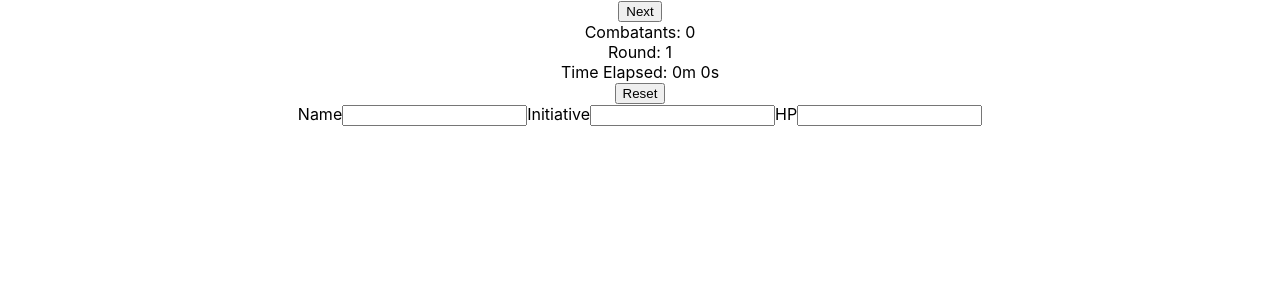
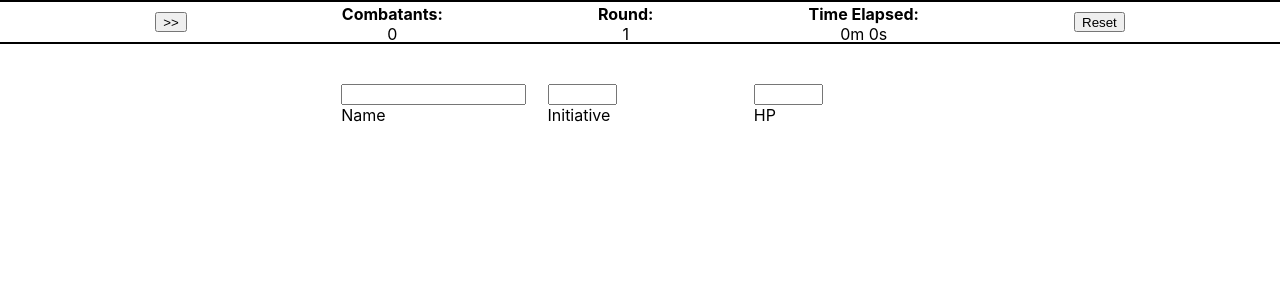
Before and after one commit to Paul-Ladyman/dnd-battle-tracker, a React (Create React App) app: page / in a window 1280 px wide. Shown: the top 300 px of the page. Built offline with nearby package versions, Linux system fonts and the light colour scheme.

Commit message:
Basic styling

```diff
--- a/src/App.css
+++ b/src/App.css
@@ -1,32 +1,86 @@
-.App {
-  text-align: center;
+.centered__space-evenly {
+  display: flex;
+  align-items: center;
+  justify-content: space-evenly;
 }
 
-.App-logo {
-  animation: App-logo-spin infinite 20s linear;
-  height: 40vmin;
+.centered__space-between {
+  display: flex;
+  align-items: center;
+  justify-content: space-between;
 }
 
-.App-header {
-  background-color: #282c34;
-  min-height: 100vh;
+.centered__columns {
   display: flex;
-  flex-direction: column;
-  align-items: center;
-  justify-content: center;
-  font-size: calc(10px + 2vmin);
-  color: white;
+  flex-flow: column;
 }
 
-.App-link {
-  color: #61dafb;
+.App {
+  display: flex;
+  align-items: center;
+  flex-flow: column;
 }
 
-@keyframes App-logo-spin {
-  from {
-    transform: rotate(0deg);
-  }
-  to {
-    transform: rotate(360deg);
-  }
+.battle-toolbar {
+  display: flex;
+  justify-content: space-evenly;
+  border: 2px solid black;
+  height: 40px;
+  width: 100%;
 }
+
+.battle-toolbar--button {
+  height: 50%;
+  margin-top: 10px;
+}
+
+.battle-toolbar--stat {
+  height: 50%;
+  margin-top: 2px;
+  display: flex;
+  align-items: center;
+  flex-flow: column;
+  font-weight: bold;
+}
+
+.battle-toolbar--stat-value {
+  font-weight: normal;
+}
+
+.create-creature-form {
+  flex-flow: row;
+  width: 50%;
+}
+
+.create-creature-form--item {
+  display: flex;
+  justify-content: left;
+  flex-flow: column;
+}
+
+.create-creature-form--input__numeric {
+  width: 33%;
+}
+
+.creature-list {
+  width: 50%;
+  margin: 20px 0 20px 0;
+}
+
+.creature-wrapper {
+  width: 100%;
+  border: 2px solid black;
+  margin: 10px 0 10px 0;
+}
+
+.creature-wrapper__active {
+  border: 2px solid red;
+}
+
+.expanded-creature {
+  width: 100%;
+}
+
+.collapsed-creature {
+  width: 50%;
+}
--- a/src/BattleToolbar.js
+++ b/src/BattleToolbar.js
@@ -4,12 +4,21 @@ function BattleToolbar({round, secondsElapsed, combatants, nextCreature, resetBa
   const minutesElapsed = Math.floor(parseFloat(secondsElapsed) / 60.0);
   const remainingSecondsElapsed = secondsElapsed % 60;
   return (
-    <div>
-      <button onClick={nextCreature}>Next</button>
-      <div>Combatants: {combatants}</div>
-      <div> Round: {round}</div>
-      <div>Time Elapsed: {minutesElapsed}m {remainingSecondsElapsed}s</div>
-      <button onClick={resetBattle}>Reset</button>
+    <div className="battle-toolbar">
+      <button className="battle-toolbar--button" onClick={nextCreature}>>></button>
+      <div className="battle-toolbar--stat">
+        Combatants:
+        <div className="battle-toolbar--stat-value">{combatants}</div>
+      </div>
+      <div className="battle-toolbar--stat">
+        Round:
+        <div className="battle-toolbar--stat-value">{round}</div>
+      </div>
+      <div className="battle-toolbar--stat">
+        Time Elapsed:
+        <div className="battle-toolbar--stat-value">{minutesElapsed}m {remainingSecondsElapsed}s</div>
+      </div>
+      <button className="battle-toolbar--button" onClick={resetBattle}>Reset</button>
     </div>
   );
 }
--- a/src/CollapsedCreature.js
+++ b/src/CollapsedCreature.js
@@ -6,7 +6,10 @@ function CollapsedCreature({creature}) {
     '';
 
   return (
-    <div>{creature.name} {healthPoints}</div>
+    <div className="collapsed-creature centered__space-between">
+      <div>{creature.name}</div>
+      <div>{healthPoints}</div>
+    </div>
   );
 }
 
--- a/src/CreateCreatureForm.js
+++ b/src/CreateCreatureForm.js
@@ -44,13 +44,19 @@ class CreateCreatureForm extends Component {
   render() {
     const {name, initiative, healthPoints} = this.state;
     return (
-      <form onKeyDown={this.formHandler}>
-        <label htmlFor="name">Name</label>
-        <input type="text" name="name" value={name} onChange={this.handleChange} ref={this.nameInput}/>
-        <label htmlFor="initiative">Initiative</label>
-        <input type="text" name="initiative" value={initiative} onChange={this.handleChange}/>
-        <label htmlFor="healthPoints">HP</label>
-        <input type="text" name="healthPoints" value={healthPoints} onChange={this.handleChange}/>
+      <form className="create-creature-form centered__space-evenly" onKeyDown={this.formHandler}>
+        <div className="create-creature-form--item">
+          <input className="create-creature-form--input" type="text" name="name" value={name} onChange={this.handleChange} ref={this.nameInput}/>
+          <label htmlFor="name">Name</label>
+        </div>
+        <div className="create-creature-form--item">
+          <input className="create-creature-form--input__numeric" type="text" name="initiative" value={initiative} onChange={this.handleChange}/>
+          <label htmlFor="initiative">Initiative</label>
+        </div>
+        <div className="create-creature-form--item">
+          <input className="create-creature-form--input__numeric" type="text" name="healthPoints" value={healthPoints} onChange={this.handleChange}/>
+          <label htmlFor="healthPoints">HP</label>
+        </div>
       </form>
     );
   }
--- a/src/Creature.js
+++ b/src/Creature.js
@@ -24,19 +24,21 @@ class Creature extends Component {
 
   render () {
     const { creature, active } = this.props;
-    const activeSign = active ? '> ' : '';
+    const activeModifier = active ? 'creature-wrapper__active ' : '';
+    const classes=`creature-wrapper ${activeModifier} centered__space-between`;
     const buttonSign = this.state.expanded ? 'v' : '^';
     const buttonOnClick = this.state.expanded ? this.collapse : this.expand;
 
     return (
-      <div>
-        {activeSign}
+      <React.Fragment>
+        <div className={classes}>
           {this.state.expanded ?
             <ExpandedCreature creature={creature} /> :
             <CollapsedCreature creature={creature} />
           }
           {!active && <button onClick={buttonOnClick}>{buttonSign}</button>}
         </div>
+      </React.Fragment>
     );
   }
 }
--- a/src/Creatures.js
+++ b/src/Creatures.js
@@ -3,10 +3,12 @@ import Creature from './Creature';
 
 function Creatures({creatures, activeCreature}) {
   return (
-    creatures.map((creature, i) => {
-      const active = activeCreature === i;
-      return <Creature key={creature.id} creature={creature} active={active}/>
-    })
+    <div className="creature-list centered__columns">
+      {creatures.map((creature, i) => {
+        const active = activeCreature === i;
+        return <Creature key={creature.id} creature={creature} active={active}/>
+      })}
+    </div>
   );
 }
 
--- a/src/ExpandedCreature.js
+++ b/src/ExpandedCreature.js
@@ -6,8 +6,9 @@ function ExpandedCreature({creature}) {
     '';
 
   return (
-    <div>
-      {creature.name} {healthPoints}
+    <div className="expanded-creature centered__columns">
+      <div>{creature.name}</div>
+      <div>{healthPoints}</div>
       <div>Initiative: {creature.initiative}</div>
     </div>
   );
```
Lines whose indentation alone changed are shown as unchanged.
